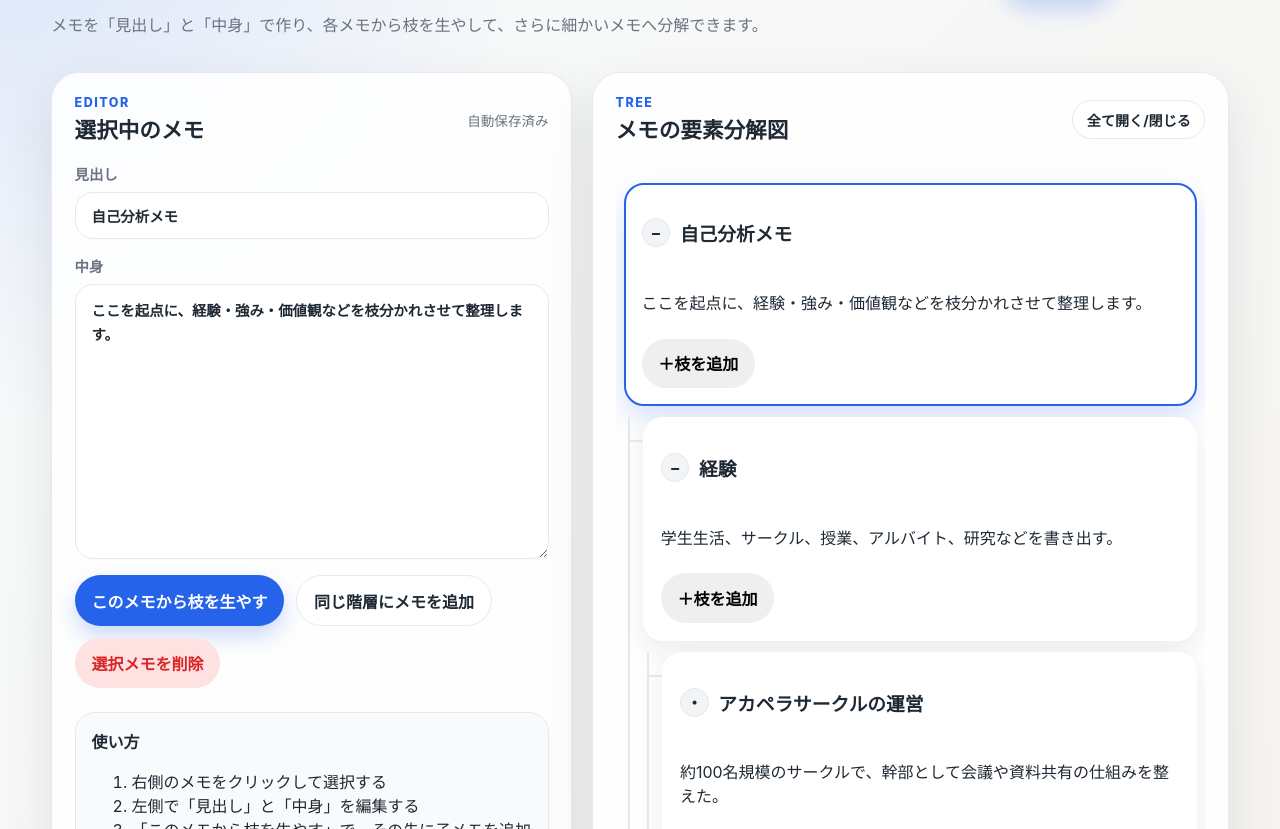
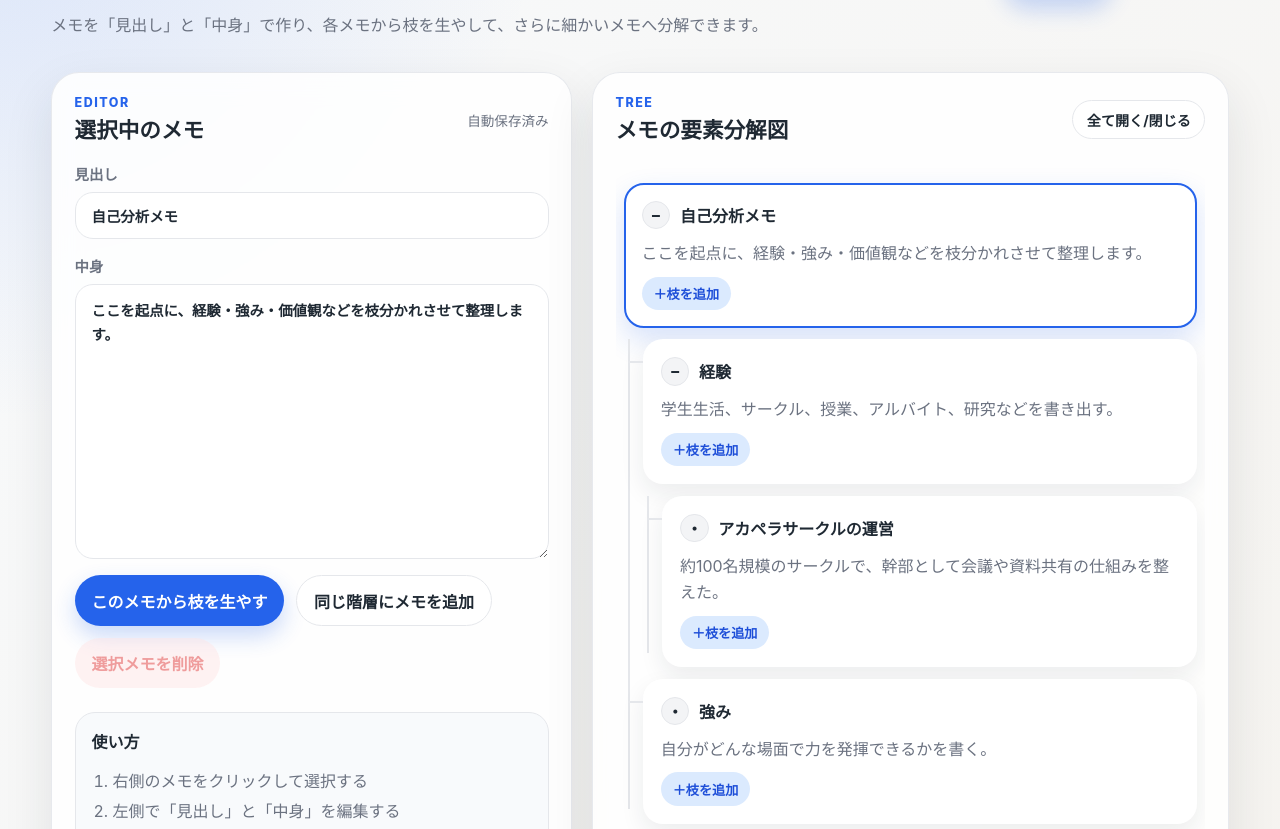
Before and after one commit to 0926nao10-gif/memo, a plain HTML site: page index.html in a window 1280 px wide. Shown: the part 123-952 px from the top of the page. Drawn offline with Linux system fonts and the light colour scheme.

Commit message:
Adjust styles for branch memo cards

```diff
--- a/styles.css
+++ b/styles.css
@@ -45,6 +45,12 @@ button,
 button:hover,
 .import-label:hover {
   transform: translateY(-1px);
+}
+
+button:disabled {
+  cursor: not-allowed;
+  opacity: 0.45;
+  transform: none;
 }
 
 .app-header {
@@ -204,22 +210,11 @@ textarea {
   font-size: 1rem;
 }
 
-.tip-grid {
-  display: flex;
-  flex-wrap: wrap;
-  gap: 0.55rem;
-}
-
-.tip-grid span,
-.node-tag {
-  display: inline-flex;
-  align-items: center;
-  border-radius: 999px;
-  background: var(--accent-soft);
-  color: var(--accent-dark);
-  padding: 0.35rem 0.65rem;
-  font-size: 0.78rem;
-  font-weight: 700;
+.how-to-list {
+  margin: 0;
+  padding-left: 1.3rem;
+  color: var(--muted);
+  line-height: 1.9;
 }
 
 .tree-container {
@@ -272,13 +267,14 @@ textarea {
 .node-card {
   width: min(100%, 720px);
   display: grid;
-  gap: 0.55rem;
+  gap: 0.65rem;
   background: #fff;
   border: 2px solid transparent;
   border-radius: 20px;
   padding: 1rem;
   box-shadow: 0 10px 24px rgba(31, 41, 51, 0.08);
   text-align: left;
+  cursor: pointer;
 }
 
 .node-card.selected {
@@ -305,30 +301,31 @@ textarea {
   flex: 0 0 auto;
 }
 
-.node-title {
+.node-heading {
+  margin: 0;
   font-weight: 800;
   font-size: 1rem;
 }
 
-.node-body {
+.node-content {
   margin: 0;
   color: var(--muted);
   line-height: 1.65;
   white-space: pre-wrap;
 }
 
-.node-tags {
+.card-actions {
   display: flex;
-  gap: 0.4rem;
+  gap: 0.45rem;
   flex-wrap: wrap;
 }
 
-.empty-state {
-  display: grid;
-  place-items: center;
-  min-height: 360px;
-  color: var(--muted);
-  text-align: center;
+.branch-button {
+  padding: 0.45rem 0.75rem;
+  background: var(--accent-soft);
+  color: var(--accent-dark);
+  box-shadow: none;
+  font-size: 0.82rem;
 }
 
 @media (max-width: 900px) {
```
